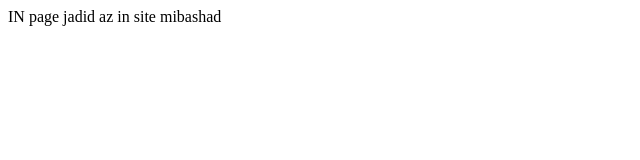
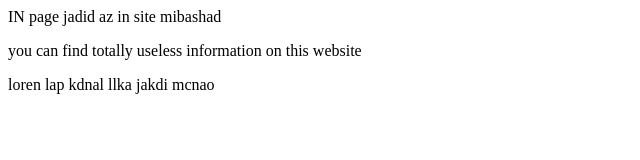
Before and after one commit to fathiashtiyani/mygittest, a plain HTML site: page index.html in a window 1280 px wide. Shown: the whole page, without its empty margins (0-640 px from the left). Drawn offline with Linux system fonts and the light colour scheme.

Commit message:
third release

```diff
--- a/index.html
+++ b/index.html
@@ -2,6 +2,7 @@
 <head>
 	<title>	My Homepage </title>
 	<p> IN page jadid az in site mibashad </p>
-
+        <p> you can find totally useless information on this website </p>
+	<p> loren lap kdnal llka jakdi mcnao </p>
 </head>
 </html>
```
